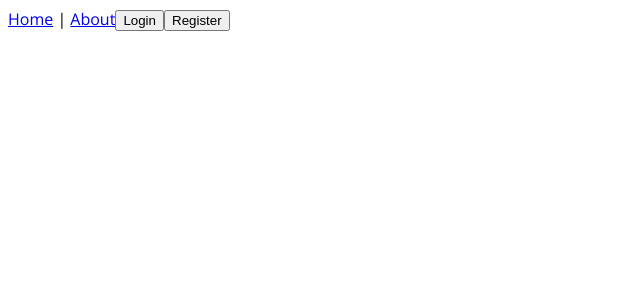
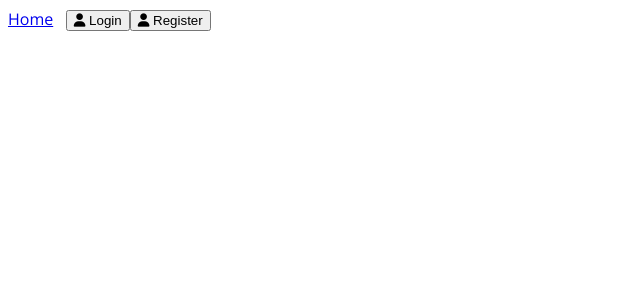
Before and after one commit to dgloriaweb/vue-te-frontend, a Vue app: page / in a window 1280 px wide. Shown: the top 300 px of the page, without its empty margins (0-640 px from the left). Built offline with nearby package versions, Linux system fonts and the light colour scheme.

Commit message:
added font awesome

```diff
--- a/public/index.html
+++ b/public/index.html
@@ -7,6 +7,7 @@
     <link rel="icon" href="<%= BASE_URL %>favicon.ico">
     <title><%= htmlWebpackPlugin.options.title %></title>
     <link rel="stylesheet" href="/assets/styles/style.css" />
+    <script src="https://kit.fontawesome.com/d92748cd1b.js" crossorigin="anonymous"></script>
   </head>
   <body>
     <noscript>
--- a/src/components/MyHeader.vue
+++ b/src/components/MyHeader.vue
@@ -1,11 +1,11 @@
 <template>
   <div class="">
     <nav>
-      <router-link to="/">Home</router-link> |
-      <router-link to="/about">About</router-link>
-      <button @click="logout" v-if="store.isLoggedIn">Logout</button>
-      <button @click="login" v-if="!store.isLoggedIn">Login</button>
-      <button @click="register" v-if="!store.isLoggedIn">Register</button>
+      <router-link to="/">Home</router-link>
+      &nbsp;
+      <button @click="logout" v-if="store.isLoggedIn"><i class="fa-solid fa-user"></i> Logout</button>
+      <button @click="login" v-if="!store.isLoggedIn"><i class="fa-solid fa-user"></i> Login</button>
+      <button @click="register" v-if="!store.isLoggedIn"><i class="fa-solid fa-user"></i> Register</button>
     </nav>
   </div>
 </template>
```
